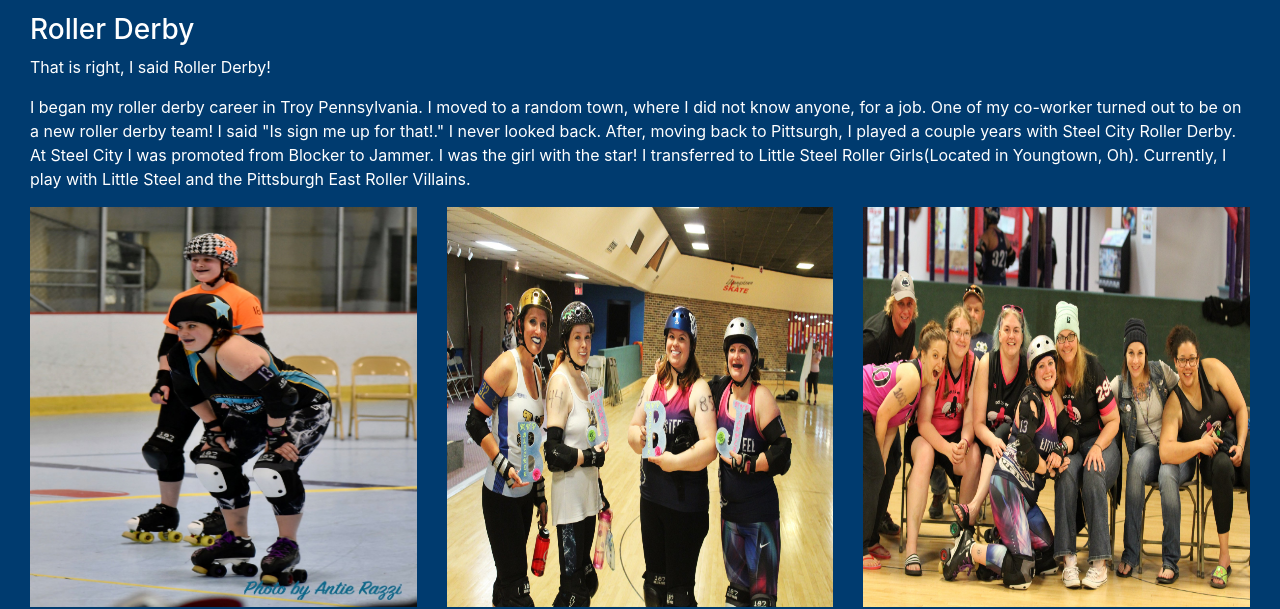
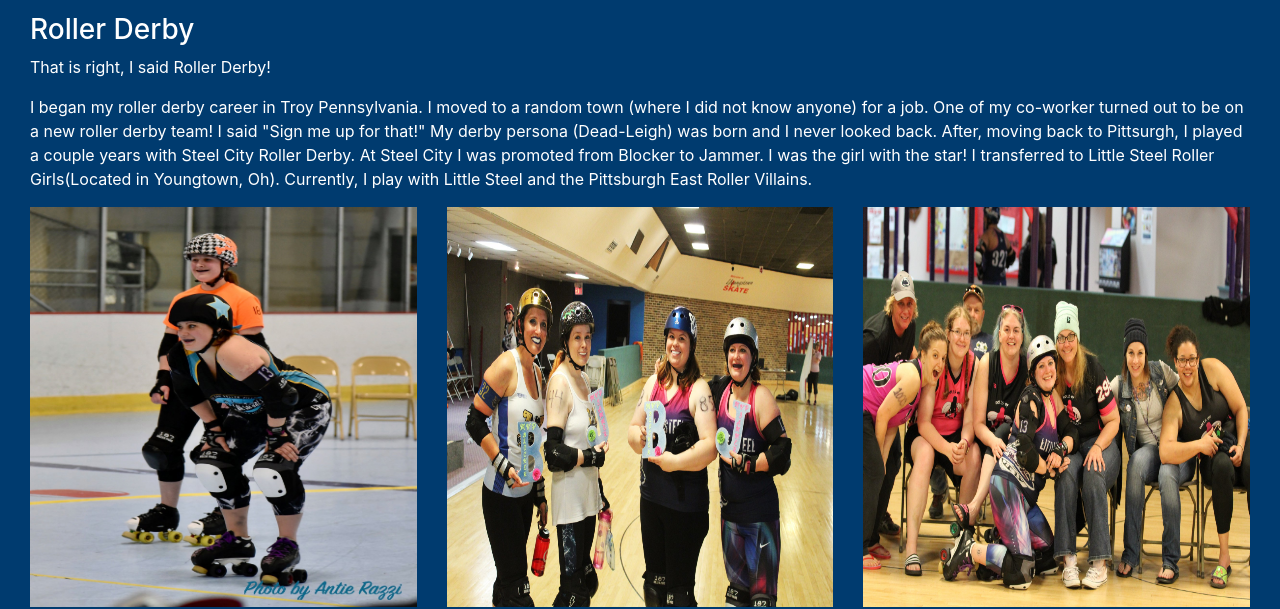
Before and after one commit to Dead-Leigh/portfolio, a plain HTML site: page aboutme.html in a window 1280 px wide. Shown: the part 193-802 px from the top of the page. Drawn offline with nearby package versions, Linux system fonts and the light colour scheme.

Commit message:
rewrite about me

```diff
--- a/aboutme.html
+++ b/aboutme.html
@@ -25,8 +25,8 @@
 
         <h3>Roller Derby </h3>
         <p>That is right, I said Roller Derby!<p>
-        <p>I began my roller derby career in Troy Pennsylvania. I moved to a random town, where I did not know anyone, for a job. One of my co-worker turned out to be on a new roller derby team!
-          I said "Is sign me up for that!." I never looked back. After, moving back to Pittsurgh, I played a couple years with Steel City Roller Derby. At Steel City I was promoted from Blocker to Jammer. I was the girl with the star!
+        <p>I began my roller derby career in Troy Pennsylvania. I moved to a random town (where I did not know anyone) for a job. One of my co-worker turned out to be on a new roller derby team!
+          I said "Sign me up for that!" My derby persona (Dead-Leigh) was born and I never looked back. After, moving back to Pittsurgh, I played a couple years with Steel City Roller Derby. At Steel City I was promoted from Blocker to Jammer. I was the girl with the star!
           I transferred to Little Steel Roller Girls(Located in Youngtown, Oh).  Currently, I play with Little Steel and the Pittsburgh East Roller Villains.
         </p>
         <div class="containter">
```
